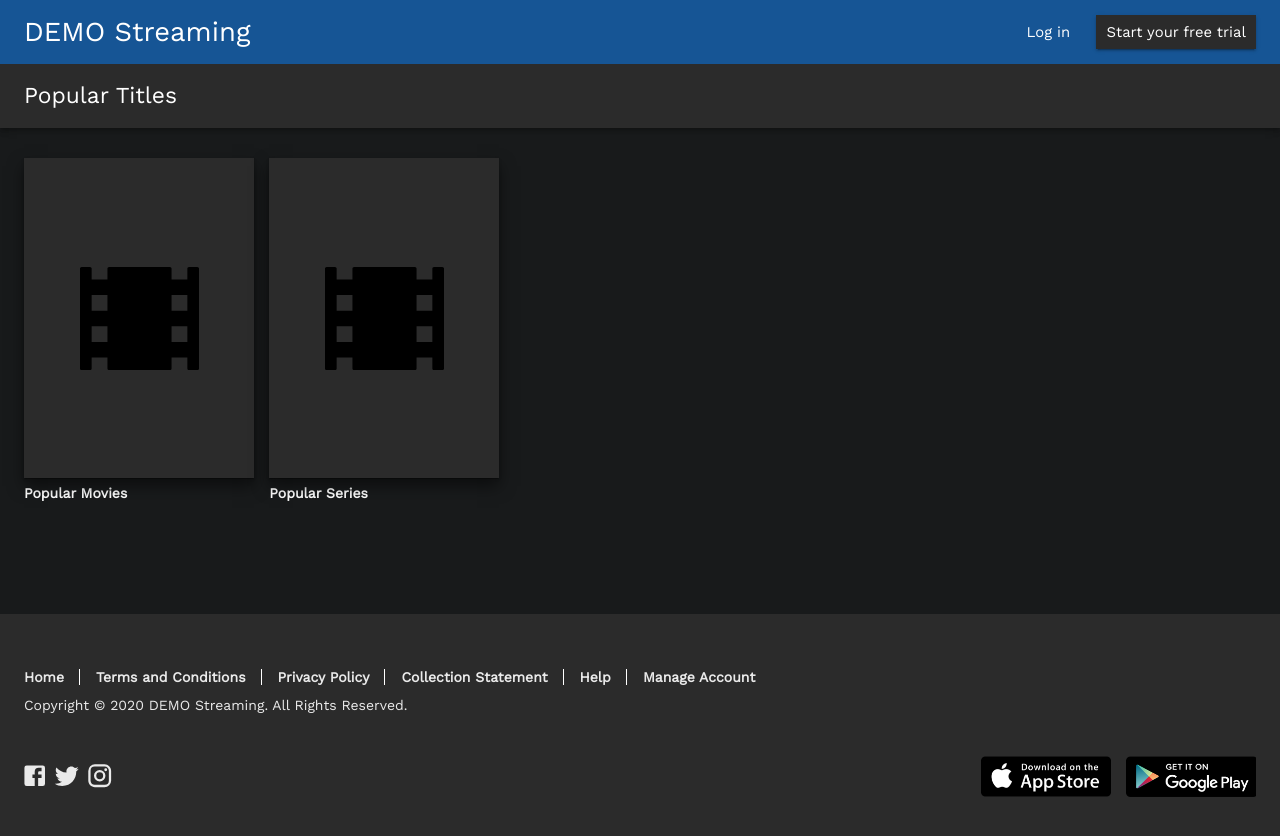
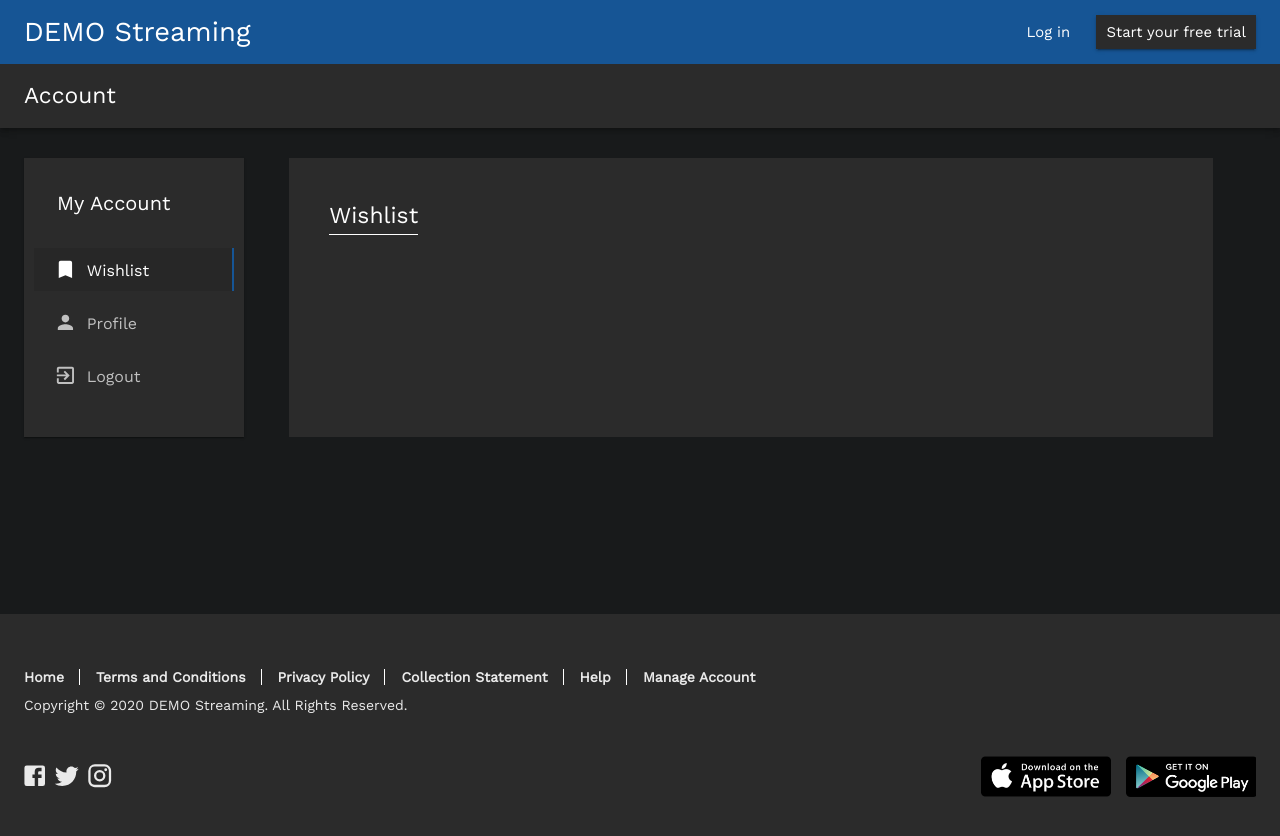
Before and after one commit to Mohib834/remote-roofing-front-end-test, a React (Create React App) app: page /account in a window 1280 px wide. Shown: the top 836 px of the page. Built offline with nearby package versions, Linux system fonts and the light colour scheme; no server answers.

Commit message:
Added account page and need to build wishlist

```diff
--- a/src/App.tsx
+++ b/src/App.tsx
@@ -7,6 +7,8 @@ import { AppState } from 'store/reducers';
 import { ThunkDispatch } from 'redux-thunk';
 import { AppActions } from 'store/actions/types';
 import { startFetchUserData } from './store/actions/userAuth';
+import { User } from 'store/types';
+import { ProtectedRoute } from 'components/partials/ProtectedRoute';
 // Components
 import Navbar from './components/Navbar';
 import Footer from './components/Footer';
@@ -16,8 +18,7 @@ import Shows from './containers/shows';
 import Show from './containers/show';
 import Register from './containers/register';
 import Login from './containers/login';
-import { ProtectedRoute } from 'components/partials/ProtectedRoute';
-import { User } from 'store/types';
+import Account from './containers/account';
 
 type OwnProps = {}
 type Props = OwnProps & StoreDispatchProps & StoreStateProps & RouteComponentProps;
@@ -55,12 +56,13 @@ const App: React.FC<Props> = (props) => {
         <div className={app}>
             <Switch>
                 <ProtectedRoute
+                  path="/register"
                   protectAuthPages={true}
-                  component={Register}
                   redirect="/"
                   user={props.user}
-
-                />
+                >
+                    <Register />
+                </ProtectedRoute>
             </Switch>
         </div>
     );
@@ -71,11 +73,13 @@ const App: React.FC<Props> = (props) => {
         <div className={app}>
             <Switch>
                 <ProtectedRoute
+                  path="/login"
                   protectAuthPages={true}
-                  component={Login}
                   redirect="/"
                   user={props.user}
-                />
+                >
+                    <Login />
+                </ProtectedRoute>
             </Switch>
         </div>
     );
@@ -105,6 +109,17 @@ const App: React.FC<Props> = (props) => {
                   render={() => <Shows />}
                 />
                 <Route
+                  path="/account"
+                  render={() => <Account />}
+                />
+                {/* <ProtectedRoute
+                  path="/account"
+                  redirect="/"
+                  user={props.user}
+                >
+                    <Account />
+                </ProtectedRoute> */}
+                <Route
                   path="/"
                   render={() => <Home />}
                 />
--- a/src/components/Navbar.tsx
+++ b/src/components/Navbar.tsx
@@ -100,6 +100,8 @@ const Navbar: React.FC<Props> = (props) => {
                 onClose={handleClose}
               >
                   <MenuItem
+                    component={Link}
+                    to="/account"
                     onClick={handleClose}
                   >
                       My Account
--- a/src/components/partials/ProtectedRoute.tsx
+++ b/src/components/partials/ProtectedRoute.tsx
@@ -1,24 +1,25 @@
 import React from 'react';
-import { Redirect } from 'react-router';
+import { Redirect, RouteProps, Route } from 'react-router';
 import { User } from 'store/types';
 
 type ProtectedRouteProps = {
-    component: React.FC;
     redirect: string;
-    protectAuthPages: boolean;
+    protectAuthPages?: boolean;
     user: User;
 }
 
-type Props = ProtectedRouteProps
+type Props = ProtectedRouteProps & RouteProps
 
 export const ProtectedRoute: React.FC<Props> = (props): any => {
-  const Component = props.component;
-
   // If user tries to go to login / register page when authenticated
   if(props.protectAuthPages){
-    return props.user ? <Redirect to={props.redirect} /> : <Component {...props} />;
+    return props.user ? <Redirect to={props.redirect} /> :  <Route {...props}
+      component={props.component}
+    />;
   } else{ // If user tries to go to protected routes without authentication
-    return props.user ? <Component {...props} /> : <Redirect to={props.redirect} />;
+    return props.user ? <Route {...props}
+      component={props.component}
+    />  : <Redirect to={props.redirect} />;
   }
 };
 
--- /dev/null
+++ b/src/containers/account.tsx
@@ -0,0 +1,177 @@
+import React, { useState, Dispatch } from 'react';
+import firebase from 'firebase';
+import { connect } from 'react-redux';
+import { storeAuthUser } from 'store/actions/userAuth';
+import { User } from 'store/types';
+import { AppActions } from 'store/actions/types';
+import { AppState } from 'store/reducers';
+import { withRouter, RouteComponentProps } from 'react-router-dom';
+
+import TopBar from 'components/partials/TopBar';
+
+import { Container, Grid, makeStyles, Typography, Tabs, Tab, Paper, Box } from '@material-ui/core';
+import { Bookmark as BookmarkIcon, Person as PersonIcon, ExitToApp as ExitToAppIcon } from '@material-ui/icons';
+import { TabPanel } from '@material-ui/lab';
+
+
+type OwnProps = {};
+
+type Props = OwnProps & RouteComponentProps & StoreDispatchProps
+
+const useStyles = makeStyles(theme => ({
+    account: {
+        color: '#fff',
+    },
+    accountCard: {
+        padding: '30px 10px 40px 10px',
+        width: 200,
+        color: '#fff',
+        background: theme.palette.secondary.main,
+        '& .MuiTab-labelIcon': {
+            paddingLeft: 20,
+            paddingRight: 20,
+            textTransform: 'capitalize',
+            marginTop: 10,
+            minHeight: 40,
+
+            '&.Mui-selected': {
+                background: 'rgba(0,0,0,.1)',
+            }
+        },
+        '& .MuiTabs-indicator': {
+            background: theme.palette.primary.main
+        }
+    },
+    tabIcon: {
+        marginRight: 10,
+        marginBottom:'4px !important',
+    },
+    tabContent: {
+        background: theme.palette.secondary.main
+    },
+    tabContentTitle: {
+        position: 'relative',
+        display:'inline',
+        '&::after': {
+            content: '""',
+            position:'absolute',
+            width:'100%',
+            height: '100%',
+            opacity:1,
+            left: 0,
+            top: 2,
+            paddingBottom: 3,
+            transition: 'all .2s',
+            borderBottom: '1px solid',
+        },
+    }
+}));
+
+const Account: React.FC<Props> = (props) => {
+    const { account, accountCard, tabIcon, tabContent, tabContentTitle } = useStyles();
+    const [tabIdx, setTabIdx] = useState(0);
+
+    const onTabChangeHandler = (event: React.ChangeEvent<{}>, idx: any) => {
+        // If logout tab is clicked
+        if(idx === 2){
+            firebase.auth().signOut().
+            then(() => {
+              props.storeAuthUser(null);
+              // Redirect to login page
+              props.history.push('/login');
+            });
+        }
+        else
+        setTabIdx(idx);
+    };
+
+    const renderTabsContent = () => {
+        if(tabIdx === 0){
+            return (
+                <Box p={5}>
+                    <Typography variant="h6"
+                      className={tabContentTitle}
+                    >
+                        Wishlist
+                    </Typography>
+                </Box>
+            );
+        } else if(tabIdx === 1){
+            return (
+                <Box p={5}>
+                    <Typography variant="h6"
+                      className={tabContentTitle}
+                    >
+                        Profile
+                    </Typography>
+                </Box>
+            );
+        }
+    };
+
+    return (
+        <section className={account}>
+            <TopBar text="Account" />
+            <Container>
+                <Grid container
+                  spacing={0}
+                  justify="space-between"
+                >
+                    <Grid item
+                      xs={2}
+                    >
+                        <Paper className={accountCard}>
+                            <Typography align="left"
+                              style={{ fontSize: 20, fontWeight: 500, marginBottom: 20, left:23, position:'relative' }}
+                            >
+                                My Account
+                            </Typography>
+                            <Tabs
+                              onChange={onTabChangeHandler}
+                              orientation="vertical"
+                              value={tabIdx}
+                            >
+                                <Tab
+                                  label="Wishlist"
+                                  icon={<BookmarkIcon fontSize="small"
+                                    className={tabIcon}
+                                  />}
+                                />
+                                <Tab label="Profile"
+                                  icon={<PersonIcon
+                                    fontSize="small"
+                                    // style={{ marginLeft:-33 }}
+                                    className={tabIcon}
+                                  />}
+                                />
+                                <Tab label="Logout"
+                                //   style={{ marginLeft:-33 }}
+                                  icon={<ExitToAppIcon fontSize="small"
+                                    className={tabIcon}
+                                  />}
+                                />
+                            </Tabs>
+                        </Paper>
+                    </Grid>
+                    <Grid item
+                      xs={9}
+                      className={tabContent}
+                      style={{ marginRight: 'auto', marginLeft: 60 }}
+                    >
+                        {renderTabsContent()}
+                    </Grid>
+                </Grid>
+            </Container>
+        </section>
+    );
+};
+
+type StoreDispatchProps = {
+    storeAuthUser: (user: User) => void;
+}
+
+const mapDispatchToProps = (dispatch: Dispatch<AppActions>): StoreDispatchProps => ({
+    storeAuthUser: (user) => dispatch(storeAuthUser(user))
+});
+
+export default withRouter(connect<{}, StoreDispatchProps, OwnProps, AppState>(null, mapDispatchToProps)(Account));
--- a/src/utils/theme.ts
+++ b/src/utils/theme.ts
@@ -41,6 +41,13 @@ const theme = createMuiTheme({
 			list: {
 				width: 160,
 			}
+		},
+		MuiTab: {
+			wrapper: {
+				display:'flex',
+				flexDirection: 'row',
+				justifyContent: 'flex-start'
+			},
 		}
 	}
 });
```
